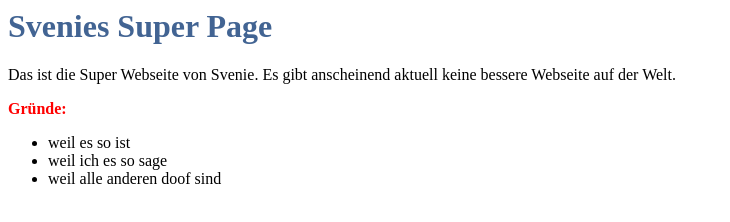
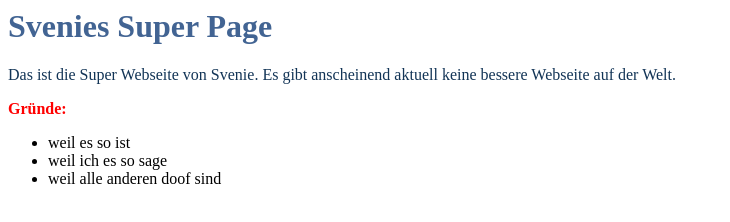
Before and after one commit to shersch79/shersch79.github.io, a plain HTML site: page index.html in a window 1280 px wide. Shown: the whole page, without its empty margins (0-730 px from the left). Drawn offline with Linux system fonts and the light colour scheme.

Commit message:
change css

```diff
--- a/main.css
+++ b/main.css
@@ -1,3 +1,4 @@
 h1 {
     color: #426493;
 }
+p {color: #123456}
```
